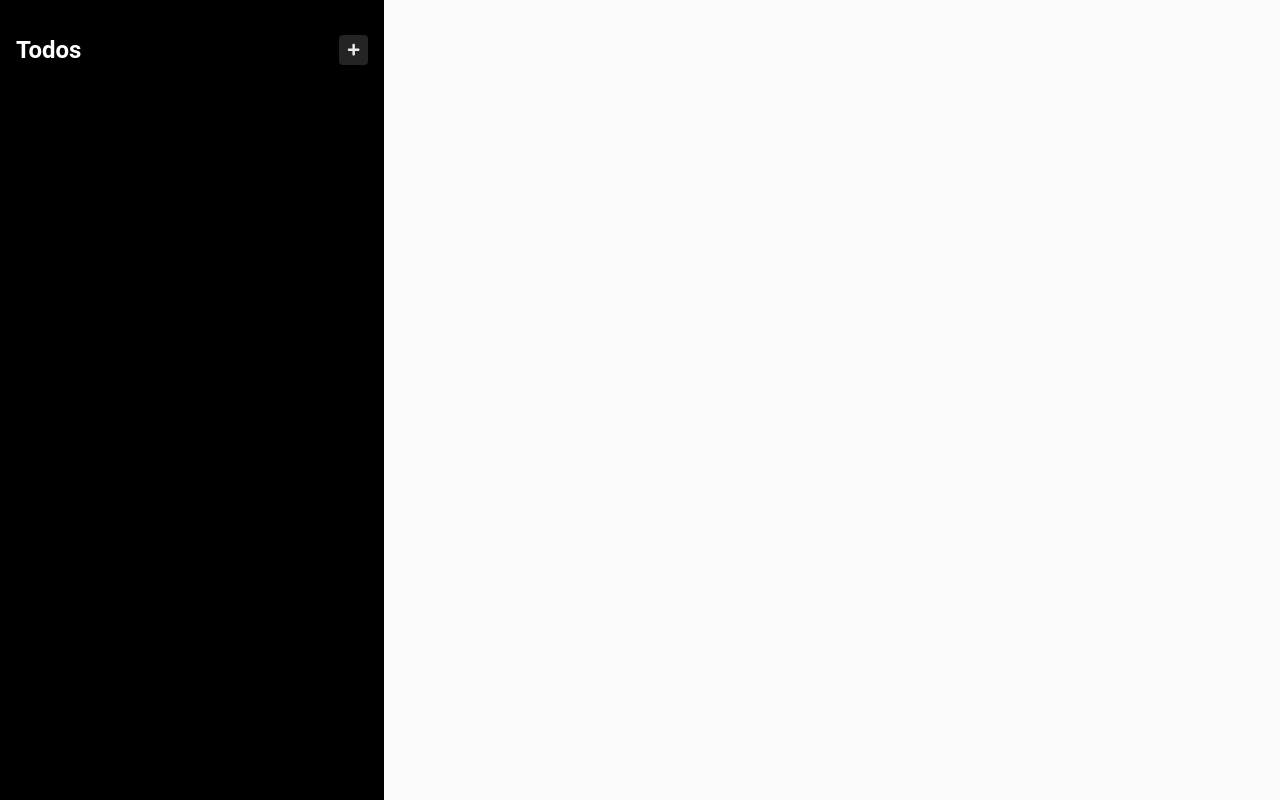
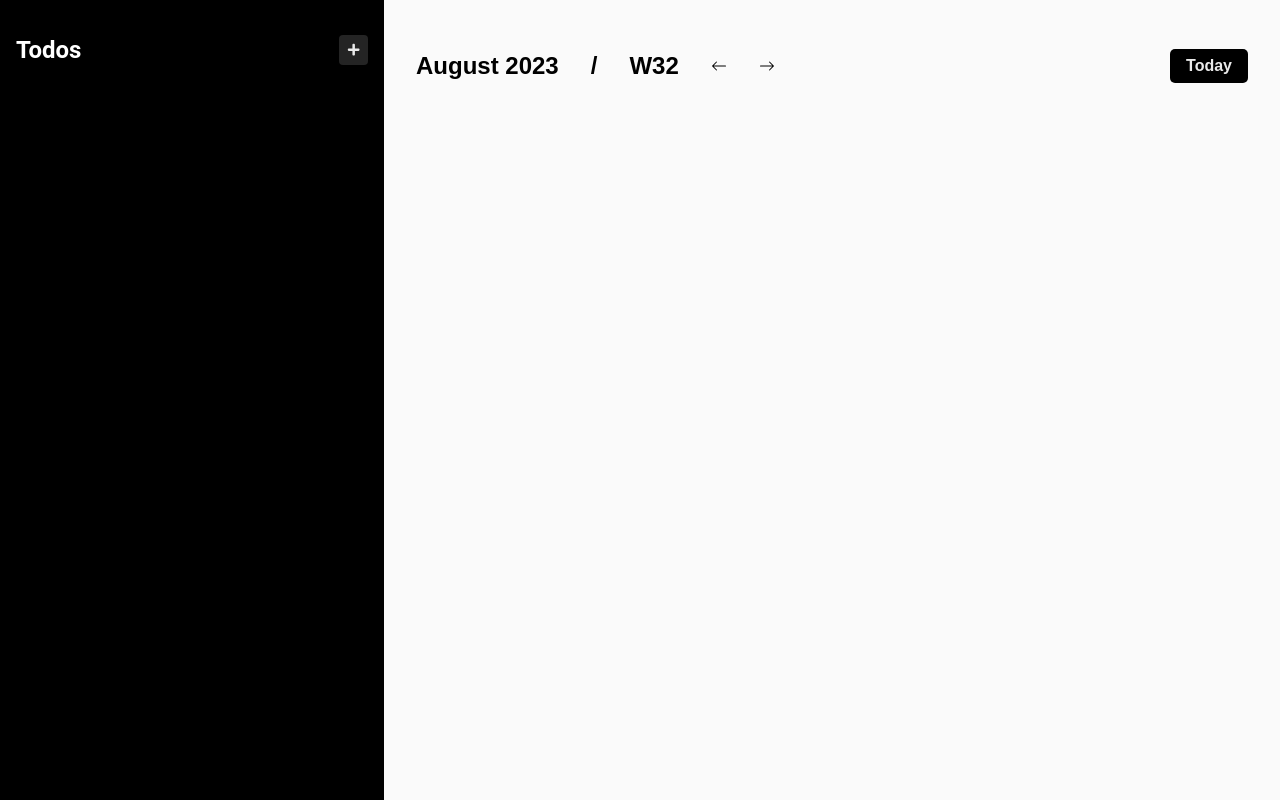
Before and after one commit to shahsad-kp/The-Todoist, a React (Vite) app: page / in a window 1280 px wide. Built offline with nearby package versions, Linux system fonts and the light colour scheme; a web font is replaced by a local one.

Commit message:
feat: Completed calendar details
- Created WeekDetails type
- Fixed bug in SideBar
- Created CalendarHead component

```diff
--- a/src/App.tsx
+++ b/src/App.tsx
@@ -1,9 +1,11 @@
 import './App.scss';
 import {SideBar} from "./components/SideBar/SideBar.tsx";
+import {Calendar} from "./components/Calendar/Calendar.tsx";
 
 function App() {
     return (<div className={'body'}>
         <SideBar/>
+        <Calendar/>
         </div>)
 }
 
--- /dev/null
+++ b/src/components/Calendar/Calendar.scss
@@ -0,0 +1,53 @@
+@import "../../App.scss";
+@import url('https://fonts.googleapis.com/css2?family=REM:wght@500&display=swap');
+.calendar-background{
+    width: 100%;
+    height: 100%;
+    background-color: $background;
+    padding: 2rem;
+}
+
+.calendar{
+    width: 100%;
+    height: 100%;
+    display: flex;
+    flex-direction: column;
+}
+
+.calendar .head{
+    width: 100%;
+    height: fit-content;
+    font-family: 'REM', sans-serif;
+    display: flex;
+    flex-direction: row;
+    justify-content: space-between;
+}
+
+.calendar div{
+    display: flex;
+    width: fit-content;
+    flex-direction: row;
+    gap: 3rem;
+}
+
+.calendar div div{
+    display: flex;
+    flex-direction: row;
+    gap: 2rem;
+    align-items: center;
+}
+
+.calendar div div svg{
+    cursor: pointer;
+}
+
+.calendar div div button{
+    height: fit-content;
+    width: fit-content;
+    font-size: medium;
+    font-weight: 600;
+    border-radius: 5px;
+    padding: .5rem 1rem;
+    color: $accent;
+    background-color: $secondary-background;
+}
--- /dev/null
+++ b/src/components/Calendar/Calendar.tsx
@@ -0,0 +1,54 @@
+import './Calendar.scss'
+import {CalendarHead} from "../CalendarHead/CalendarHead.tsx";
+import {useCallback, useMemo, useState} from "react";
+import {WeekDetailsType} from "../../types/WeekDetails.ts";
+
+export const Calendar = () => {
+    const getDateDetails = useCallback((date: Date) => {
+        const year = date.getFullYear();
+        const startOfYear = new Date(year, 0, 1);
+        // eslint-disable-next-line @typescript-eslint/ban-ts-comment
+        // @ts-ignore
+        const daysPassed = Math.floor((date - startOfYear) / (24 * 60 * 60 * 1000));
+        const weekNumber = Math.floor(daysPassed / 7) + 1;
+        const weeksPerRow = 1; // Since each row represents one week
+
+        const weekRow = Math.ceil(weekNumber / weeksPerRow);
+
+        return {
+            year, month: date.getMonth(), weekRow,
+        };
+    }, []);
+    const [weekDetails, setWeekDetails] = useState<WeekDetailsType>(getDateDetails(new Date()));
+
+    const getWeeksDays = useCallback((year: number, weekRow: number) => {
+        const startDate = new Date(year, 0, 1);
+        const daysToAdd = (weekRow - 1) * 7 - startDate.getDay() + 1;
+        startDate.setDate(startDate.getDate() + daysToAdd);
+
+        const weekDates = [];
+        for (let i = 0; i < 7; i++) {
+            const date = new Date(startDate);
+            date.setDate(date.getDate() + i);
+            weekDates.push(date);
+        }
+
+        return weekDates;
+    }, []);
+
+    const weekDays = useMemo(() => {
+        return getWeeksDays(weekDetails.year, weekDetails.weekRow)
+    }, [getWeeksDays, weekDetails]);
+
+    return (
+        <div className={'calendar-background'}>
+            <div className={'calendar'}>
+                <CalendarHead
+                    setWeekDetails={setWeekDetails}
+                    weekDetails={weekDetails}
+                    getDateDetails={getDateDetails}
+                />
+            </div>
+        </div>
+    );
+};
--- /dev/null
+++ b/src/components/CalendarHead/CalendarHead.tsx
@@ -0,0 +1,60 @@
+import {BsArrowLeft, BsArrowRight} from "react-icons/bs";
+import {FC, useCallback, useMemo} from "react";
+import {WeekDetailsType} from "../../types/WeekDetails.ts";
+
+type Props = {
+    weekDetails: WeekDetailsType,
+    setWeekDetails: (data: WeekDetailsType | ((prevState: WeekDetailsType) => WeekDetailsType)) => void,
+    getDateDetails: (date: Date) => WeekDetailsType
+}
+
+export const CalendarHead: FC<Props> = ({setWeekDetails, weekDetails, getDateDetails}) => {
+    const getFirstDateOfWeekRow = useCallback((year: number, weekRow: number) => {
+        const startOfYear = new Date(year, 0, 1);
+        const daysToAdd = (weekRow - 1) * 7 - startOfYear.getDay() + 1;
+        const firstDateOfWeekRow = new Date(startOfYear);
+        firstDateOfWeekRow.setDate(startOfYear.getDate() + daysToAdd);
+        return firstDateOfWeekRow;
+    }, []);
+
+    const month = useMemo(() => {
+        if (weekDetails === null){
+            return '';
+        }
+        const monthNames = ["January", "February", "March", "April", "May", "June", "July", "August", "September", "October", "November", "December"];
+        return monthNames[weekDetails.month]
+    }, [weekDetails]);
+
+    return (<div
+        className={'head'}
+    >
+        <div className={'details'}>
+            <div>
+                <h2>{month} {weekDetails && weekDetails.year}</h2>
+                <h2>/</h2>
+                <h2>W{weekDetails && weekDetails.weekRow}</h2>
+            </div>
+            <div>
+                <BsArrowLeft
+                    onClick={() => setWeekDetails(prevState => getDateDetails(
+                        getFirstDateOfWeekRow(prevState.year,prevState.weekRow - 1)
+                    ))}
+                />
+                <BsArrowRight
+                    onClick={() => setWeekDetails(prevState => getDateDetails(
+                        getFirstDateOfWeekRow(prevState.year,prevState.weekRow + 1)
+                    ))}
+                />
+            </div>
+        </div>
+        <div>
+            <div>
+                <button
+                    onClick={() => setWeekDetails(getDateDetails(new Date()))}
+                >
+                    Today
+                </button>
+            </div>
+        </div>
+    </div>);
+};
--- a/src/components/SideBar/SideBar.scss
+++ b/src/components/SideBar/SideBar.scss
@@ -1,18 +1,18 @@
 @import "../../App.scss";
 
 .sidebar{
-    width: 100%;
+    width: fit-content;
+    min-width: 30%;
     height: 100%;
     display: flex;
     flex-direction: row;
     align-items: center;
     transition: all 1s;
-    box-shadow: 0 0 10px 0 rgba(0,0,0,0.5);
     position: absolute;
 }
 
 .sidebar .sidebar-inner{
-    min-width: 30%;
+    min-width: 100%;
     width: fit-content;
     height: 100%;
     background-color: $secondary-background;
@@ -25,6 +25,7 @@
 
 .sidebar .sidebar-inner.opened{
     display: flex;
+    box-shadow: 0 0 10px 0 rgba(0,0,0,0.5);
 }
 
 @media screen and (min-width: 1024px) {
@@ -40,6 +41,7 @@
 
     .sidebar{
         position: relative;
+        box-shadow: 0 0 0 0;
     }
 }
 
--- a/src/components/SideBar/SideBar.tsx
+++ b/src/components/SideBar/SideBar.tsx
@@ -48,7 +48,7 @@ export const SideBar = () => {
             convertedTodoGroups.push({title: key, todos: value});
         });
         return convertedTodoGroups;
-    }, [todos])
+    }, [getDateRangeString, todos])
 
     return (<>
         <div className={`sidebar`}>
--- /dev/null
+++ b/src/types/WeekDetails.ts
@@ -0,0 +1,5 @@
+export type WeekDetailsType = {
+    year: number,
+    month: number,
+    weekRow: number
+}
```
